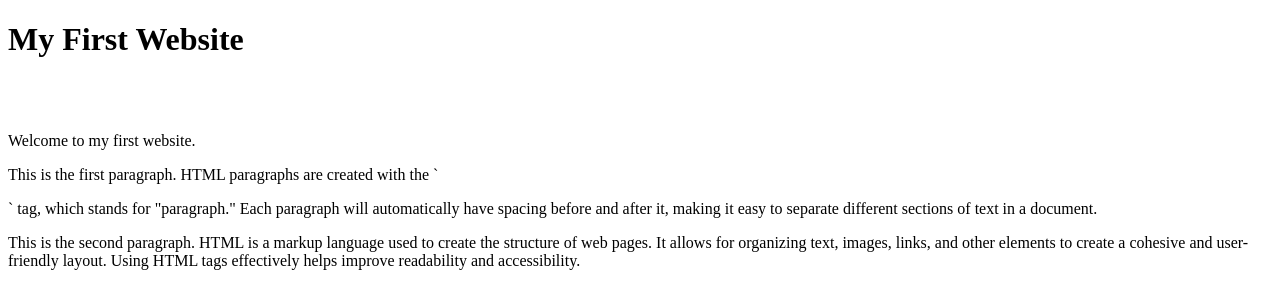
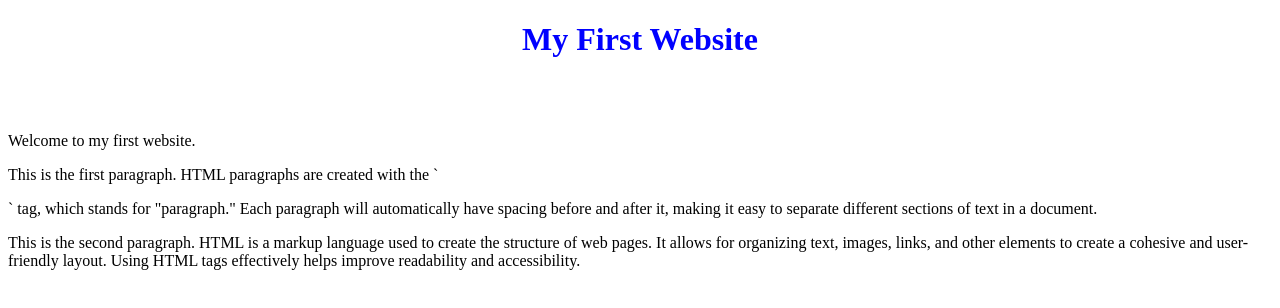
Before and after one commit to matsonemmanuel/MY-FIRST-WEBSITE, a plain HTML site: page index.html in a window 1280 px wide. Drawn offline with Linux system fonts and the light colour scheme.

Commit message:
added heading stylings

```diff
--- a/index.html
+++ b/index.html
@@ -6,7 +6,7 @@
     <title>my first wwbsite</title>
 </head>
 <body>
-   <h1>My First Website</h1>
+   <center><h1 style="color: blue;">My First Website</h1> </center>
    <br><br>
 
    <p>Welcome to my first website.</p>
```
